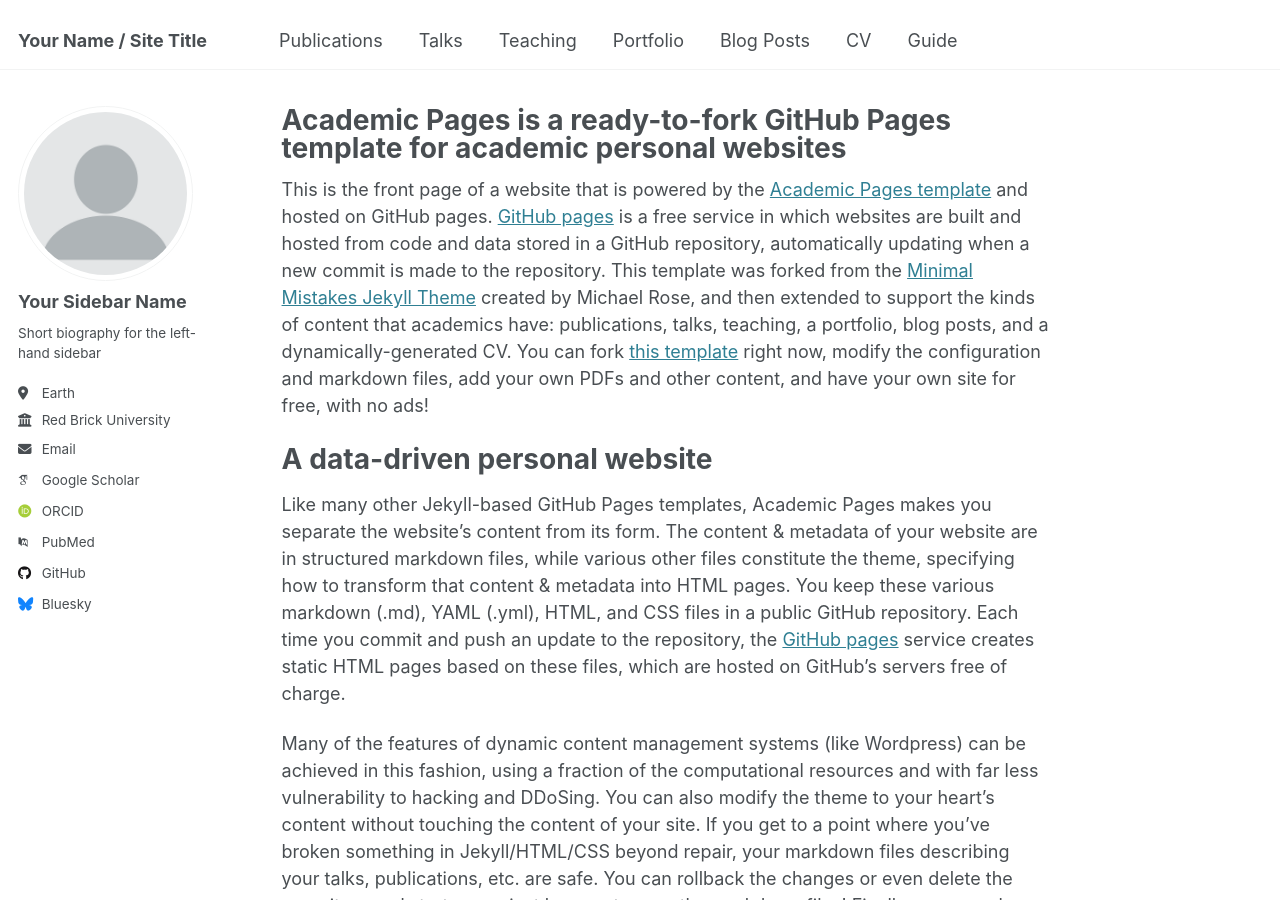
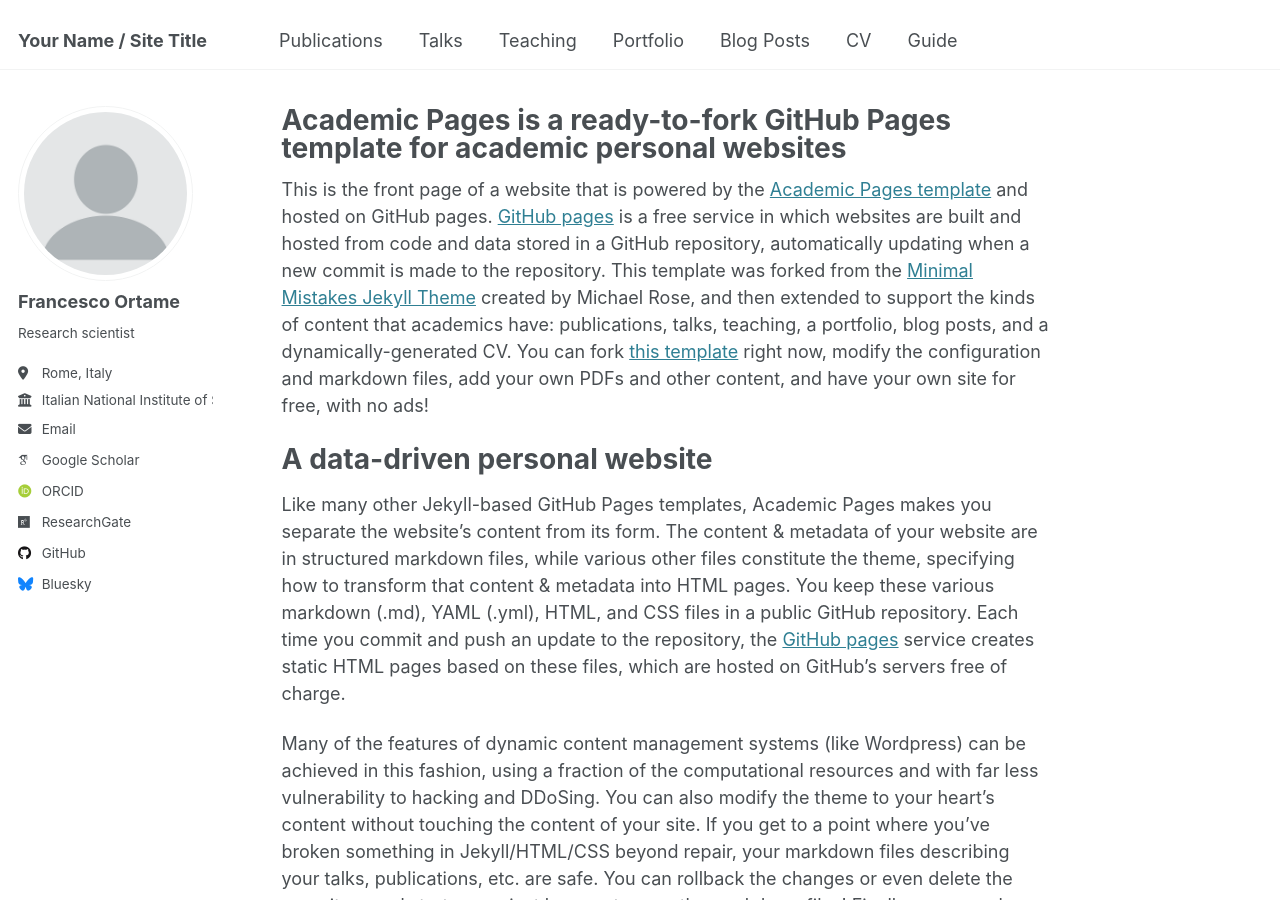
Before and after one commit to francescoortame/francescoortame.github.io, a Jekyll site: the page built from _pages/about.md, in a window 1280 px wide and 900 px high. Built offline with Jekyll 4.4.1, drawn with Linux system fonts in a browser that asks for light colours; some web fonts are replaced.

Commit message:
Update _config.yml

```diff
--- a/_config.yml
+++ b/_config.yml
@@ -23,34 +23,34 @@ repository               : "academicpages/academicpages.github.io"
 author:
   # Biographic information
   avatar           : "profile.png"
-  name             : "Your Sidebar Name"
+  name             : "Francesco Ortame"
   pronouns         : # example: "she/her"
-  bio              : "Short biography for the left-hand sidebar"
-  location         : "Earth"
-  employer         : "Red Brick University"
+  bio              : "Research scientist"
+  location         : "Rome, Italy"
+  employer         : "Italian National Institute of Statistics"
   uri              : # URL
-  email            : "none@example.org"
+  email            : "francesco.ortame@gmail.com"
 
   # Academic websites
   arxiv            : # URL - Update with the correct link to your profile
-  googlescholar    : "https://scholar.google.com/citations?user=PS_CX0AAAAAJ"
+  googlescholar    : "https://scholar.google.com/citations?user=QIeXanMAAAAJ&hl=it&authuser=1"
   impactstory      : # URL
-  orcid            : "http://orcid.org/yourorcidurl"
+  orcid            : "https://orcid.org/0009-0007-8672-872X"
   semantic         : # URL
-  pubmed           : "https://www.ncbi.nlm.nih.gov/pubmed/?term=john+snow"
-  researchgate     : # URL
+  pubmed           : # URL
+  researchgate     : "https://www.researchgate.net/profile/Francesco-Ortame-3"
   scopus           : # URL
 
   # Repositories and software development
   bitbucket        : # Username - Update with your username on the site
   codepen          : # Username
   dribbble         : # Username
-  github           : "academicpages"
+  github           : "liminalfever"
   kaggle           : # Username
   stackoverflow    : # User number or user number and name (i.e., use "1" or "1/jeff-atwood")
 
   # Social media
-  bluesky          : "bsky.app" # Replace this with you Bluesky username
+  bluesky          : "francescoortame.bsky.social" # Replace this with you Bluesky username
   facebook         : # Username
   flickr           : # Username
   foursquare       : # Username
```
